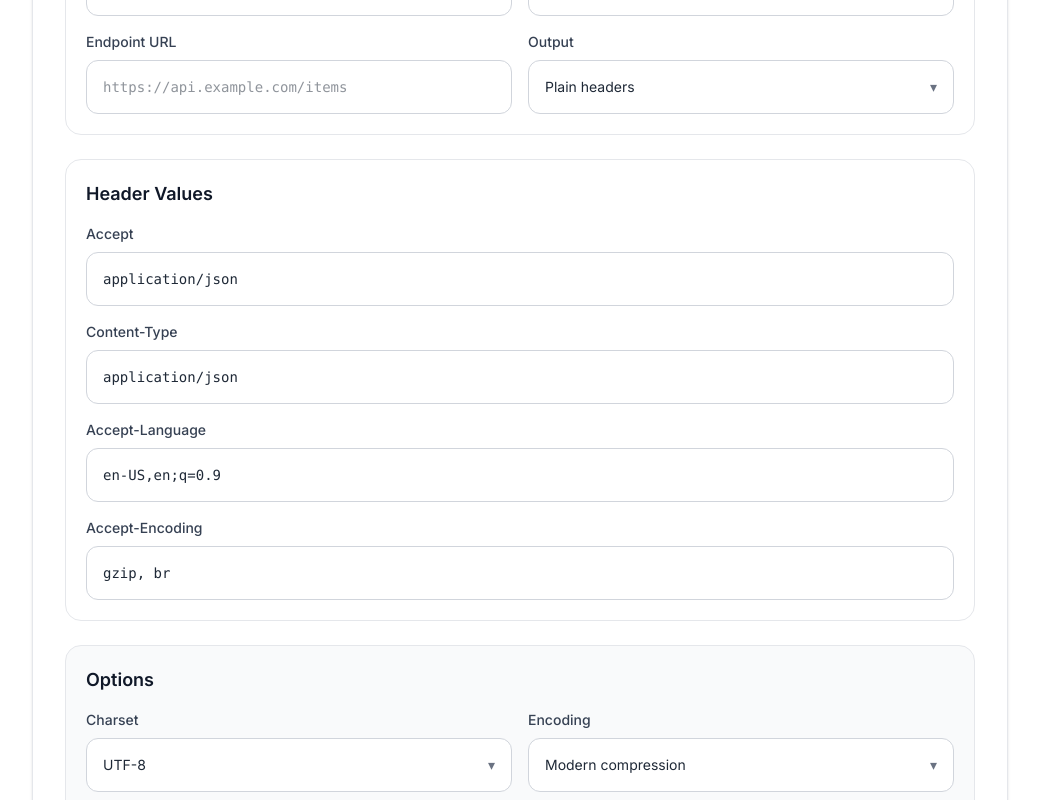
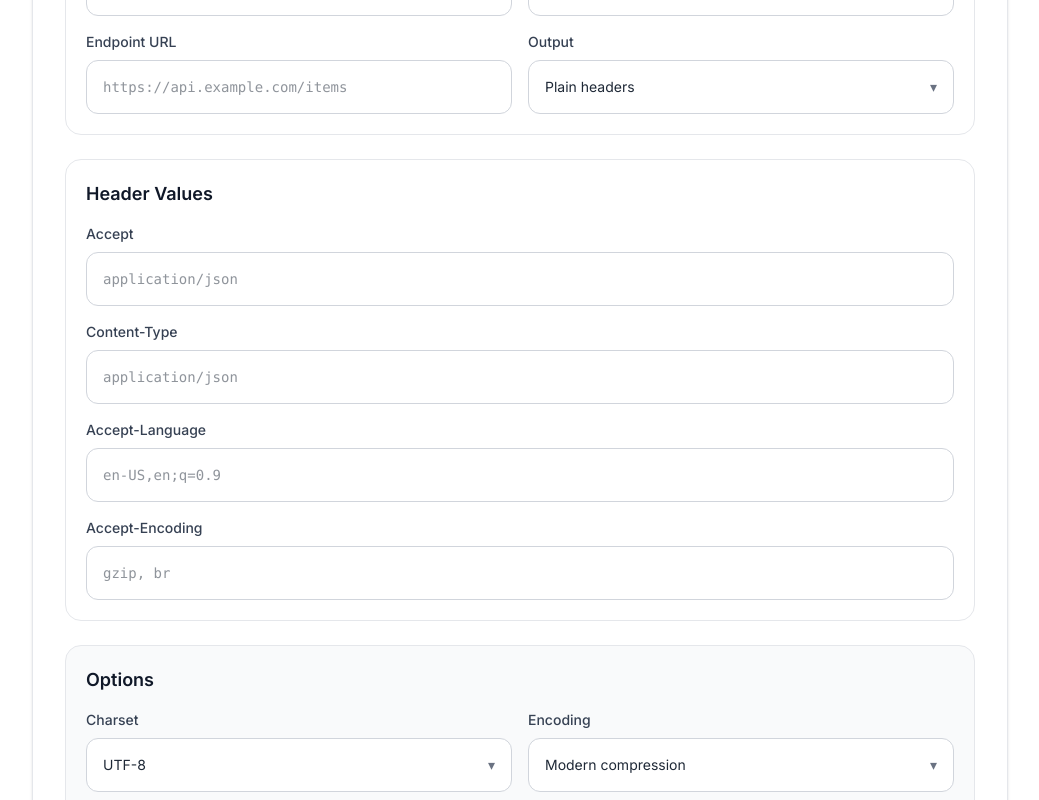
Before and after one commit to vaarunsonawwane-ops/yoryantra-new, a Next.js app: page /tools/http-accept-header-generator in a window 1280 px wide. Shown: the part 572-1372 px from the top of the page, without its empty margins (120-1159 px from the left). Built offline with nearby package versions, Linux system fonts and the light colour scheme.

Commit message:
Update ToolClient.tsx

```diff
--- a/app/tools/http-accept-header-generator/ToolClient.tsx
+++ b/app/tools/http-accept-header-generator/ToolClient.tsx
@@ -91,10 +91,10 @@ const presetValues: Record<Preset, {
 
 export default function ToolClient() {
   const [preset, setPreset] = useState<Preset>("jsonApi");
-  const [accept, setAccept] = useState(presetValues.jsonApi.accept);
-  const [contentType, setContentType] = useState(presetValues.jsonApi.contentType);
-  const [language, setLanguage] = useState(presetValues.jsonApi.language);
-  const [encoding, setEncoding] = useState(presetValues.jsonApi.encoding);
+  const [accept, setAccept] = useState("");
+  const [contentType, setContentType] = useState("");
+  const [language, setLanguage] = useState("");
+  const [encoding, setEncoding] = useState("");
   const [endpoint, setEndpoint] = useState("");
   const [charset, setCharset] = useState<Charset>("utf-8");
   const [encodingMode, setEncodingMode] = useState<EncodingMode>("modern");
@@ -122,19 +122,13 @@ export default function ToolClient() {
 
   const applyPreset = (nextPreset: Preset) => {
     setPreset(nextPreset);
-
-    if (nextPreset !== "custom") {
-      setAccept(presetValues[nextPreset].accept);
-      setContentType(presetValues[nextPreset].contentType);
-      setLanguage(presetValues[nextPreset].language);
-      setEncoding(presetValues[nextPreset].encoding);
-    }
-
     clearResult();
   };
 
   const generateHeaders = () => {
-    if (!accept.trim() && includeAccept) {
+    const fallbackValues = presetValues[preset];
+
+    if (!accept.trim() && includeAccept && !fallbackValues.accept.trim()) {
       setError("Please enter an Accept header value or turn off the Accept header.");
       setResult(null);
       setOutput("");
@@ -142,10 +136,10 @@ export default function ToolClient() {
     }
 
     const next = buildHeaders({
-      accept,
-      contentType,
-      language,
-      encoding,
+      accept: accept.trim() || fallbackValues.accept,
+      contentType: contentType.trim() || fallbackValues.contentType,
+      language: language.trim() || fallbackValues.language,
+      encoding: encoding.trim() || fallbackValues.encoding,
       endpoint,
       charset,
       outputMode,
@@ -176,7 +170,11 @@ export default function ToolClient() {
   };
 
   const loadExample = () => {
-    applyPreset("jsonApi");
+    setPreset("jsonApi");
+    setAccept(presetValues.jsonApi.accept);
+    setContentType(presetValues.jsonApi.contentType);
+    setLanguage(presetValues.jsonApi.language);
+    setEncoding(presetValues.jsonApi.encoding);
     setEndpoint("https://api.example.com/items");
     setRequestMethod("GET");
     setCharset("utf-8");
@@ -193,10 +191,10 @@ export default function ToolClient() {
 
   const resetAll = () => {
     setPreset("jsonApi");
-    setAccept(presetValues.jsonApi.accept);
-    setContentType(presetValues.jsonApi.contentType);
-    setLanguage(presetValues.jsonApi.language);
-    setEncoding(presetValues.jsonApi.encoding);
+    setAccept("");
+    setContentType("");
+    setLanguage("");
+    setEncoding("");
     setEndpoint("");
     setRequestMethod("GET");
     setCharset("utf-8");
@@ -220,6 +218,8 @@ export default function ToolClient() {
 
     clearResult();
   };
+
+  const activePresetValues = presetValues[preset];
 
   return (
     <ToolShell
@@ -303,7 +303,7 @@ export default function ToolClient() {
               setPreset("custom");
               clearResult();
             }}
-            placeholder="application/json"
+            placeholder={activePresetValues.accept}
           />
 
           <InputField
@@ -314,7 +314,7 @@ export default function ToolClient() {
               setPreset("custom");
               clearResult();
             }}
-            placeholder="application/json"
+            placeholder={activePresetValues.contentType}
           />
 
           <InputField
@@ -325,7 +325,7 @@ export default function ToolClient() {
               setPreset("custom");
               clearResult();
             }}
-            placeholder="en-US,en;q=0.9"
+            placeholder={activePresetValues.language}
           />
 
           <InputField
@@ -337,7 +337,7 @@ export default function ToolClient() {
               setEncodingMode("custom");
               clearResult();
             }}
-            placeholder="gzip, br"
+            placeholder={activePresetValues.encoding}
           />
         </div>
       </div>
```
